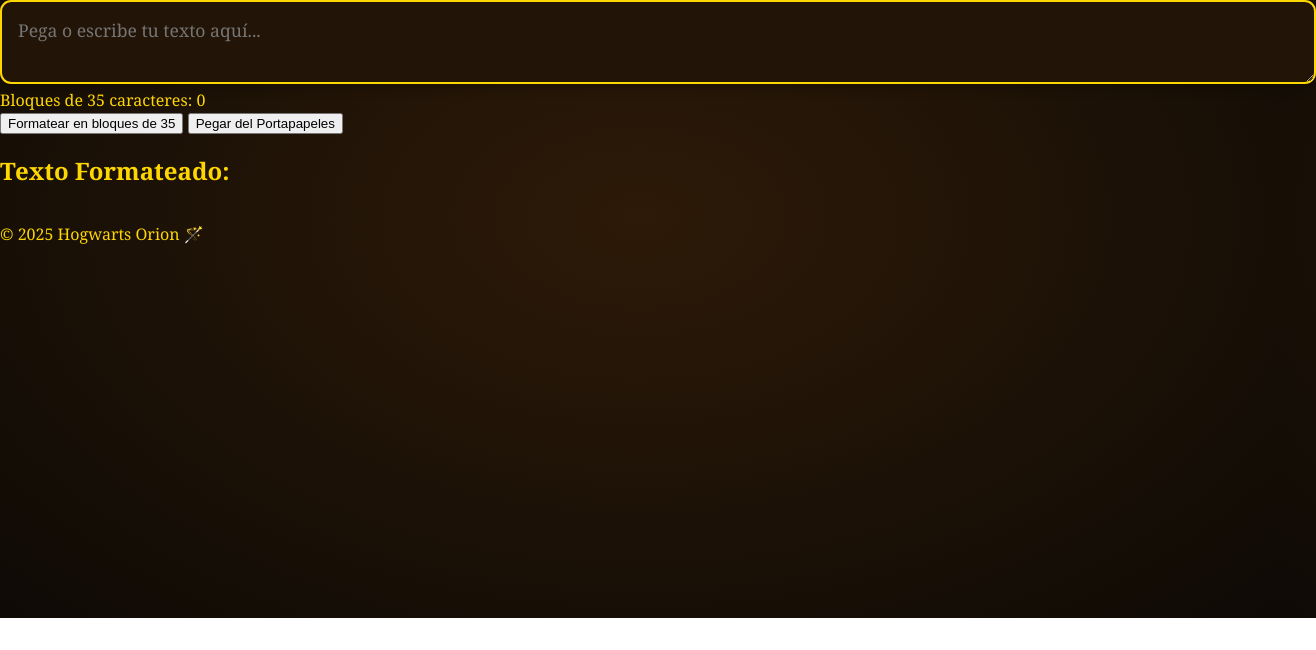
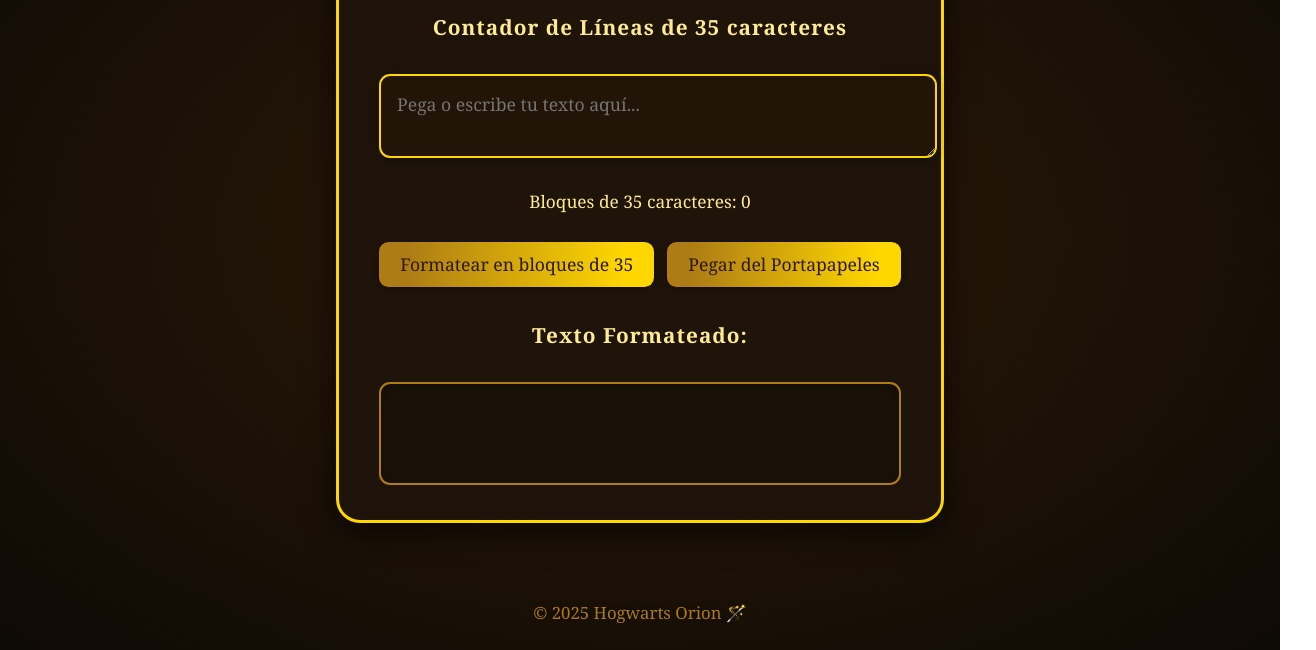
Before and after one commit to CrisAspiradoraIT/HogwartsOrion, a plain HTML site: page index.html in a window 1280 px wide. Shown: the part 182-832 px from the top of the page, 1316 px wide, since content can reach past the window. Before the commit the page ends 800 px from the top, so only its background shows below. Drawn offline with Linux system fonts and the light colour scheme; a web font is replaced by a local one.

Commit message:
Update styles.css

```diff
--- a/styles.css
+++ b/styles.css
@@ -4,47 +4,42 @@ body {
   background: radial-gradient(ellipse at center, #2d1a08 0%, #0e0a05 100%);
   color: #ffd700;
   font-family: 'Georgia', serif;
+  min-height: 100vh;
   margin: 0;
-  min-height: 100vh;
   display: flex;
   flex-direction: column;
 }
 
-header {
-  background: #1a1206;
-  text-align: center;
-  padding: 2rem 0 1rem 0;
-  border-bottom: 3px solid #ffd700;
-  box-shadow: 0 2px 8px #0006;
+.container {
+  max-width: 600px;
+  margin: 2.5rem auto;
+  background: rgba(30,20,10,0.92);
+  border: 3px solid #ffd700;
+  border-radius: 1.5rem;
+  box-shadow: 0 8px 32px #000a;
+  padding: 2rem 2.5rem 2rem 2.5rem;
+  display: flex;
+  flex-direction: column;
+  gap: 1rem;
 }
 
 h1 {
   font-family: 'Harry Potter', 'Georgia', serif;
+  text-align: center;
+  color: #ffd700;
+  font-size: 2.8rem;
   letter-spacing: 2px;
-  font-size: 3rem;
-  color: #ffd700;
-  text-shadow: 0 0 10px #ad7c15, 2px 2px 2px #000a;
+  text-shadow: 0 0 12px #ad7c15, 2px 2px 2px #000a;
+  margin-bottom: 0.3rem;
 }
 
-main {
-  flex: 1;
-  max-width: 500px;
-  margin: 2rem auto;
-  background: rgba(30, 20, 10, 0.85);
-  border: 2px solid #ad7c15;
-  border-radius: 1.5rem;
-  box-shadow: 0 6px 24px #000b;
-  padding: 2rem 2rem 1.5rem 2rem;
-  display: flex;
-  flex-direction: column;
-  gap: 1.2rem;
-}
-
-label {
-  font-size: 1.2rem;
+h2 {
+  font-family: 'Harry Potter', 'Georgia', serif;
+  text-align: center;
   color: #ffeb90;
-  margin-bottom: 0.3rem;
-  font-family: 'Georgia', serif;
+  margin-top: 0.5rem;
+  font-size: 1.3rem;
+  letter-spacing: 1px;
 }
 
 textarea {
@@ -60,25 +55,82 @@ textarea {
   box-shadow: 0 2px 12px #0005;
   outline: none;
   transition: border 0.2s, box-shadow 0.2s;
+  margin-bottom: 1rem;
 }
 textarea:focus {
   border-color: #ffb300;
   box-shadow: 0 0 8px #ffd70080;
 }
 
-.contador {
-  font-size: 1.2rem;
+.counts {
+  display: flex;
+  flex-wrap: wrap;
+  gap: 1.2rem;
+  justify-content: center;
+  font-size: 1.08rem;
+  color: #ffeb90;
+  margin-bottom: 0.8rem;
+  font-family: 'Georgia', serif;
+}
+.output-container {
+  background: #1a1206;
+  border: 2px solid #ad7c15;
+  border-radius: 0.7rem;
+  min-height: 64px;
+  padding: 1.1rem 0.8rem;
+  font-size: 1.07rem;
+  color: #ffd700;
+  font-family: 'Georgia', serif;
+  box-shadow: 0 2px 12px #0005 inset;
+  margin-bottom: 0.2rem;
+  word-break: break-word;
+}
+.line {
+  display: flex;
+  align-items: center;
+  gap: 0.5em;
+  margin-bottom: 0.1em;
+}
+.line-number {
   color: #ffeb90;
   font-family: 'Harry Potter', 'Georgia', serif;
-  letter-spacing: 1px;
-  text-shadow: 0 0 4px #ad7c15;
+  font-size: 1.04em;
+  min-width: 2em;
+  display: inline-block;
 }
-
-footer {
+.line-text {
+  color: #ffd700;
+  font-family: 'Georgia', serif;
+}
+.buttons {
+  display: flex;
+  flex-wrap: wrap;
+  gap: 0.8rem;
+  justify-content: center;
+  margin-bottom: 0.6rem;
+}
+.buttons button {
+  background: linear-gradient(90deg,#ad7c15 10%,#ffd700 90%);
+  color: #2d1a08;
+  font-family: 'Harry Potter', 'Georgia', serif;
+  font-size: 1.1rem;
+  border: none;
+  border-radius: 0.6rem;
+  padding: 0.6em 1.2em;
+  cursor: pointer;
+  box-shadow: 0 2px 8px #0005;
+  transition: background 0.2s, color 0.2s, transform 0.1s;
+}
+.buttons button:hover {
+  background: linear-gradient(90deg,#ffd700 10%,#ad7c15 90%);
+  color: #0e0a05;
+  transform: scale(1.06);
+}
+.footer {
   text-align: center;
-  padding: 1.2rem 0 0.5rem 0;
-  font-size: 1rem;
+  padding: 1.3rem 0 0.6rem 0;
+  font-size: 1.05rem;
   color: #ad7c15;
   font-family: 'Georgia', serif;
-  text-shadow: 0 0 3px #0006;
+  text-shadow: 0 0 4px #0007;
 }
```
